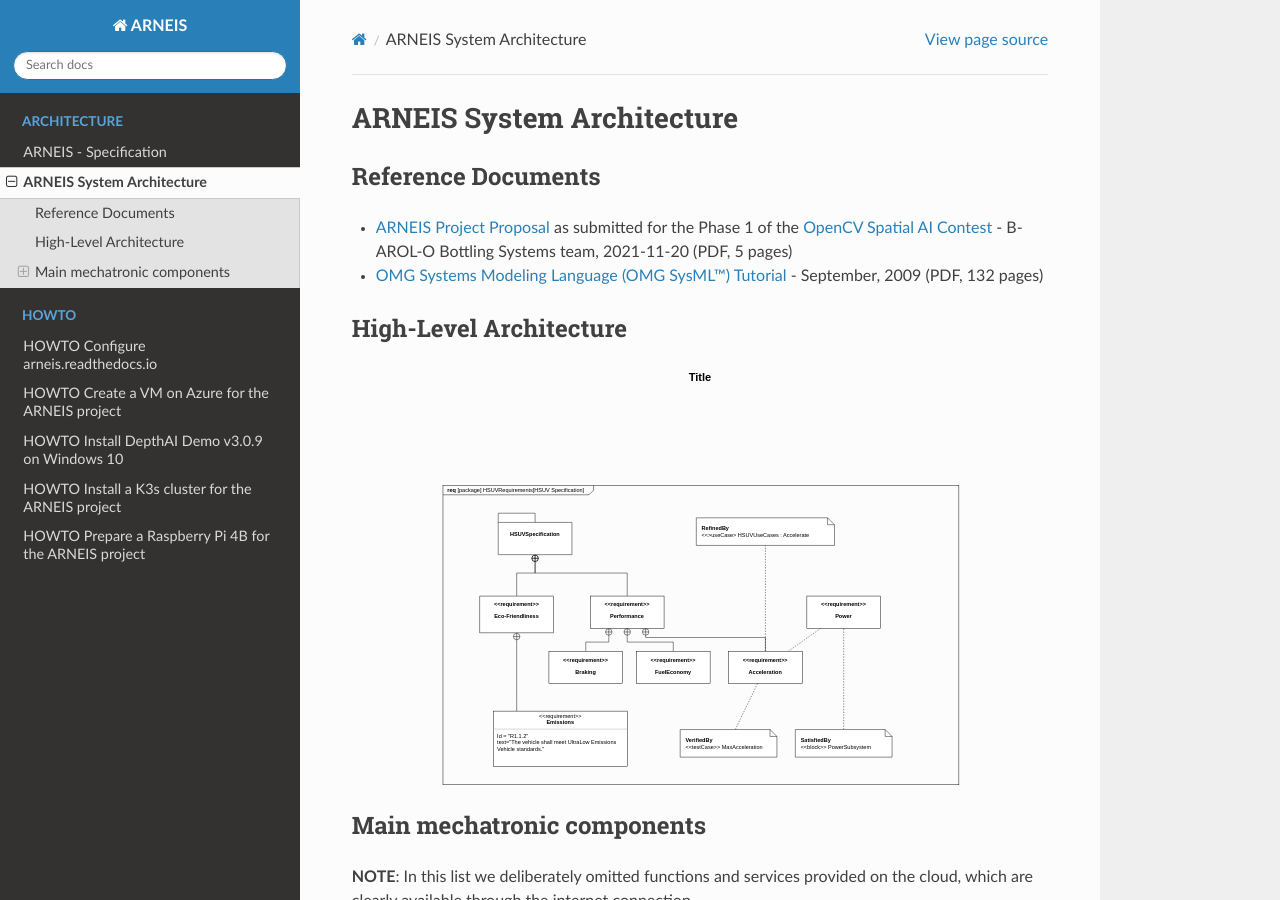
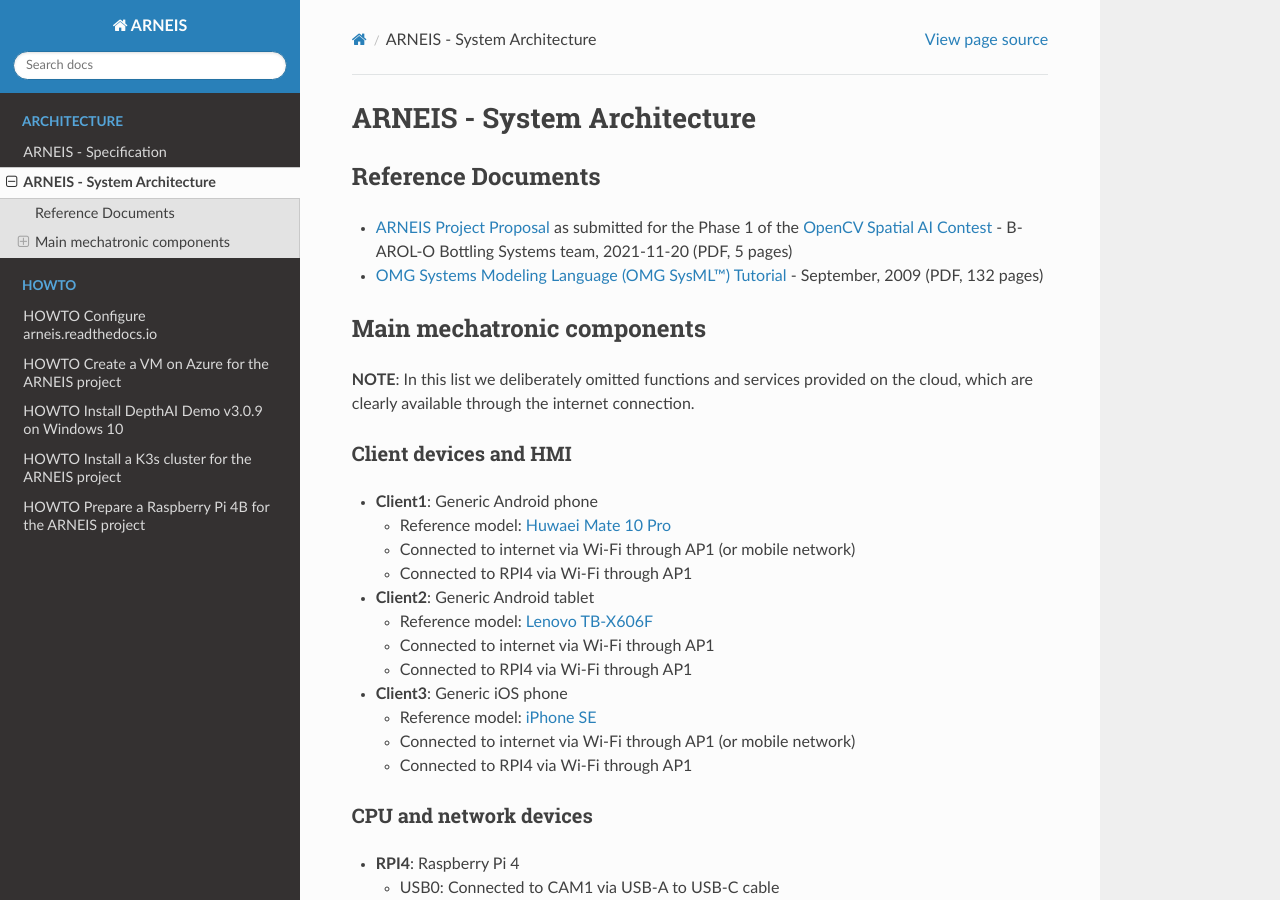
Before and after one commit to B-AROL-O/ARNEIS, a Sphinx documentation site: the page built from docs/architecture/arneis-sysarch.md, in a window 1280 px wide and 900 px high. Built offline with Sphinx 7.4.7 and the Read the Docs theme 2.0.0, drawn with Linux system fonts in a browser that asks for light colours.

Commit message:
Hide high-level architecture diagram for now

```diff
--- a/docs/architecture/arneis-sysarch.md
+++ b/docs/architecture/arneis-sysarch.md
@@ -1,13 +1,15 @@
-# ARNEIS System Architecture
+# ARNEIS - System Architecture
 
 ## Reference Documents
 
 * [ARNEIS Project Proposal](https://github.com/B-AROL-O/opencv-spatial-ai-contest/blob/main/docs/phase1/arneis-proposal-2021-11-20.pdf) as submitted for the Phase 1 of the [OpenCV Spatial AI Contest](https://opencv.org/opencv-spatial-ai-contest/) - B-AROL-O Bottling Systems team, 2021-11-20 (PDF, 5 pages)
 * [OMG Systems Modeling Language (OMG SysML™) Tutorial](https://www.omgsysml.org/INCOSE-OMGSysML-Tutorial-Final-090901.pdf) - September, 2009 (PDF, 132 pages)
 
+<!--
 ## High-Level Architecture
 
 ![ARNEIS Architecture Diagram](diagrams/sample-uml-sysml.svg)
+-->
 
 ## Main mechatronic components
 
```
